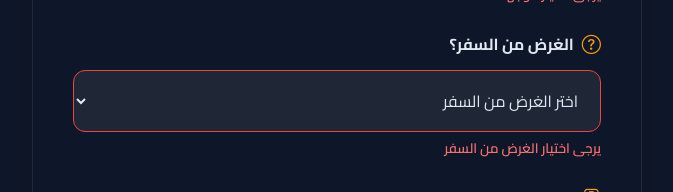
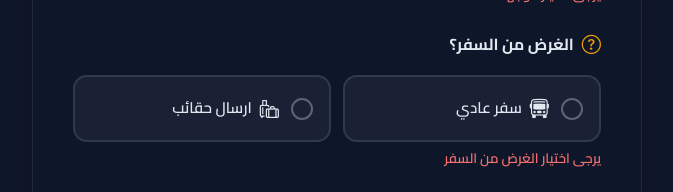
Before and after one commit to ZiadNader1/DamanhurBus, an Angular app in the folder client/: page /booking/1 in a window 1280 px wide. Shown: the part 1571-1763 px from the top of the page, without its empty margins (303-976 px from the left). Built offline with nearby package versions, Linux system fonts and the light colour scheme; no server answers.

Commit message:
feat: convert travel purpose to MCQ radio buttons with baggage box animation

```diff
--- a/client/src/app/components/booking-form/booking-form.css
+++ b/client/src/app/components/booking-form/booking-form.css
@@ -248,3 +248,138 @@ select:focus {
     color: #64748b;
     font-style: italic;
 }
+
+/* Travel Purpose MCQ Styles */
+.purpose-mcq {
+    display: flex;
+    gap: 12px;
+    margin-top: 5px;
+}
+
+.purpose-option {
+    flex: 1;
+    display: flex;
+    align-items: center;
+    gap: 12px;
+    padding: 16px;
+    background: rgba(255, 255, 255, 0.05);
+    border: 2px solid rgba(255, 255, 255, 0.1);
+    border-radius: 14px;
+    cursor: pointer;
+    transition: all 0.3s ease;
+    user-select: none;
+}
+
+.purpose-option:hover {
+    background: rgba(255, 255, 255, 0.08);
+    border-color: rgba(245, 158, 11, 0.4);
+    transform: translateY(-2px);
+}
+
+.purpose-option.selected {
+    background: linear-gradient(135deg, rgba(245, 158, 11, 0.15), rgba(217, 119, 6, 0.1));
+    border-color: #f59e0b;
+    box-shadow: 0 4px 15px rgba(245, 158, 11, 0.2);
+}
+
+.purpose-radio {
+    width: 22px;
+    height: 22px;
+    min-width: 22px;
+    border-radius: 50%;
+    border: 2px solid rgba(255, 255, 255, 0.3);
+    display: flex;
+    align-items: center;
+    justify-content: center;
+    transition: all 0.3s ease;
+}
+
+.purpose-option.selected .purpose-radio {
+    border-color: #f59e0b;
+}
+
+.radio-dot {
+    width: 12px;
+    height: 12px;
+    border-radius: 50%;
+    background: #f59e0b;
+    animation: radioPopIn 0.3s cubic-bezier(0.68, -0.55, 0.265, 1.55);
+}
+
+@keyframes radioPopIn {
+    0% {
+        transform: scale(0);
+        opacity: 0;
+    }
+    100% {
+        transform: scale(1);
+        opacity: 1;
+    }
+}
+
+.purpose-content {
+    display: flex;
+    align-items: center;
+    gap: 8px;
+    font-weight: 600;
+    font-size: 0.95rem;
+    color: #e2e8f0;
+}
+
+.purpose-option.selected .purpose-content {
+    color: #f59e0b;
+}
+
+.purpose-content i {
+    font-size: 1.2rem;
+}
+
+/* Textarea Styles */
+textarea {
+    padding: 14px 18px;
+    border: 1px solid var(--border-color);
+    border-radius: 12px;
+    font-size: 1rem;
+    transition: all 0.3s ease;
+    background-color: var(--input-bg);
+    outline: none;
+    color: var(--text-color);
+    font-family: inherit;
+    resize: vertical;
+    min-height: 80px;
+}
+
+textarea::placeholder {
+    color: #64748b;
+    font-size: 0.95rem;
+}
+
+textarea:focus {
+    border-color: #f59e0b;
+    box-shadow: 0 0 0 3px rgba(245, 158, 11, 0.15);
+    background-color: var(--input-bg);
+}
+
+/* Baggage Box Animation */
+.baggage-box-animate {
+    animation: slideDown 0.35s ease-out;
+}
+
+@keyframes slideDown {
+    0% {
+        opacity: 0;
+        transform: translateY(-10px);
+        max-height: 0;
+    }
+    100% {
+        opacity: 1;
+        transform: translateY(0);
+        max-height: 200px;
+    }
+}
+
+@media (max-width: 480px) {
+    .purpose-mcq {
+        flex-direction: column;
+    }
+}
--- a/client/src/app/components/booking-form/booking-form.html
+++ b/client/src/app/components/booking-form/booking-form.html
@@ -75,20 +75,39 @@
                 <span class="error-msg" *ngIf="errors().departureTo">{{errors().departureTo}}</span>
             </div>
 
-            <!-- Travel Purpose -->
+            <!-- Travel Purpose (MCQ) -->
             <div class="form-group" [class.has-error]="errors().travelPurpose">
-                <label for="travelPurpose"><i class="bi bi-question-circle"></i> {{ lang.isArabic() ? 'الغرض من السفر؟' : 'Travel Purpose' }}</label>
-                <select id="travelPurpose" name="travelPurpose" [(ngModel)]="formData.travelPurpose" (change)="validate()">
-                    <option value="" disabled selected>{{ lang.isArabic() ? 'اختر الغرض من السفر' : 'Select travel purpose' }}</option>
-                    <option value="سفر عادي">{{ lang.isArabic() ? 'سفر عادي' : 'Regular Travel' }}</option>
-                    <option value="ارسال حقائب">{{ lang.isArabic() ? 'ارسال حقائب' : 'Baggage Transfer' }}</option>
-                </select>
+                <label><i class="bi bi-question-circle"></i> {{ lang.isArabic() ? 'الغرض من السفر؟' : 'Travel Purpose' }}</label>
+                <div class="purpose-mcq">
+                    <div class="purpose-option"
+                         [class.selected]="formData.travelPurpose === 'سفر عادي'"
+                         (click)="selectPurpose('سفر عادي')">
+                        <div class="purpose-radio">
+                            <div class="radio-dot" *ngIf="formData.travelPurpose === 'سفر عادي'"></div>
+                        </div>
+                        <div class="purpose-content">
+                            <i class="bi bi-bus-front"></i>
+                            <span>{{ lang.isArabic() ? 'سفر عادي' : 'Regular Travel' }}</span>
+                        </div>
+                    </div>
+                    <div class="purpose-option"
+                         [class.selected]="formData.travelPurpose === 'ارسال حقائب'"
+                         (click)="selectPurpose('ارسال حقائب')">
+                        <div class="purpose-radio">
+                            <div class="radio-dot" *ngIf="formData.travelPurpose === 'ارسال حقائب'"></div>
+                        </div>
+                        <div class="purpose-content">
+                            <i class="bi bi-luggage"></i>
+                            <span>{{ lang.isArabic() ? 'ارسال حقائب' : 'Baggage Transfer' }}</span>
+                        </div>
+                    </div>
+                </div>
                 <span class="error-msg" *ngIf="errors().travelPurpose">{{errors().travelPurpose}}</span>
             </div>
 
             <!-- Baggage Description (Conditional - Only show when "ارسال حقائب" is selected) -->
-            <div *ngIf="formData.travelPurpose === 'ارسال حقائب'" class="form-group">
-                <label for="baggageDescription"><i class="bi bi-baggage"></i> {{ lang.isArabic() ? 'وصف الحقائب المرسلة (أختياري)' : 'Baggage Description (Optional)' }}</label>
+            <div *ngIf="formData.travelPurpose === 'ارسال حقائب'" class="form-group baggage-box-animate">
+                <label for="baggageDescription"><i class="bi bi-luggage"></i> {{ lang.isArabic() ? 'وصف الحقائب المرسلة (أختياري)' : 'Baggage Description (Optional)' }}</label>
                 <textarea id="baggageDescription" name="baggageDescription" [(ngModel)]="formData.baggageDescription"
                     [placeholder]="lang.isArabic() ? 'أدخل تفاصيل الحقائب...' : 'Enter baggage details...'" (input)="validate()"></textarea>
             </div>
--- a/client/src/app/components/booking-form/booking-form.ts
+++ b/client/src/app/components/booking-form/booking-form.ts
@@ -243,6 +243,16 @@ export class BookingForm implements OnInit {
     this.cdr.detectChanges();
   }
 
+  selectPurpose(purpose: string) {
+    this.formData.travelPurpose = purpose;
+    // Clear baggage description if switching away from baggage
+    if (purpose !== 'ارسال حقائب') {
+      this.formData.baggageDescription = '';
+    }
+    this.validate();
+    this.cdr.detectChanges();
+  }
+
   validate() {
     const newErrors: any = {};
     if (!this.formData.governorate) newErrors.governorate = this.lang.isArabic() ? 'يرجى اختيار المحافظة' : 'Please select governorate';
```
